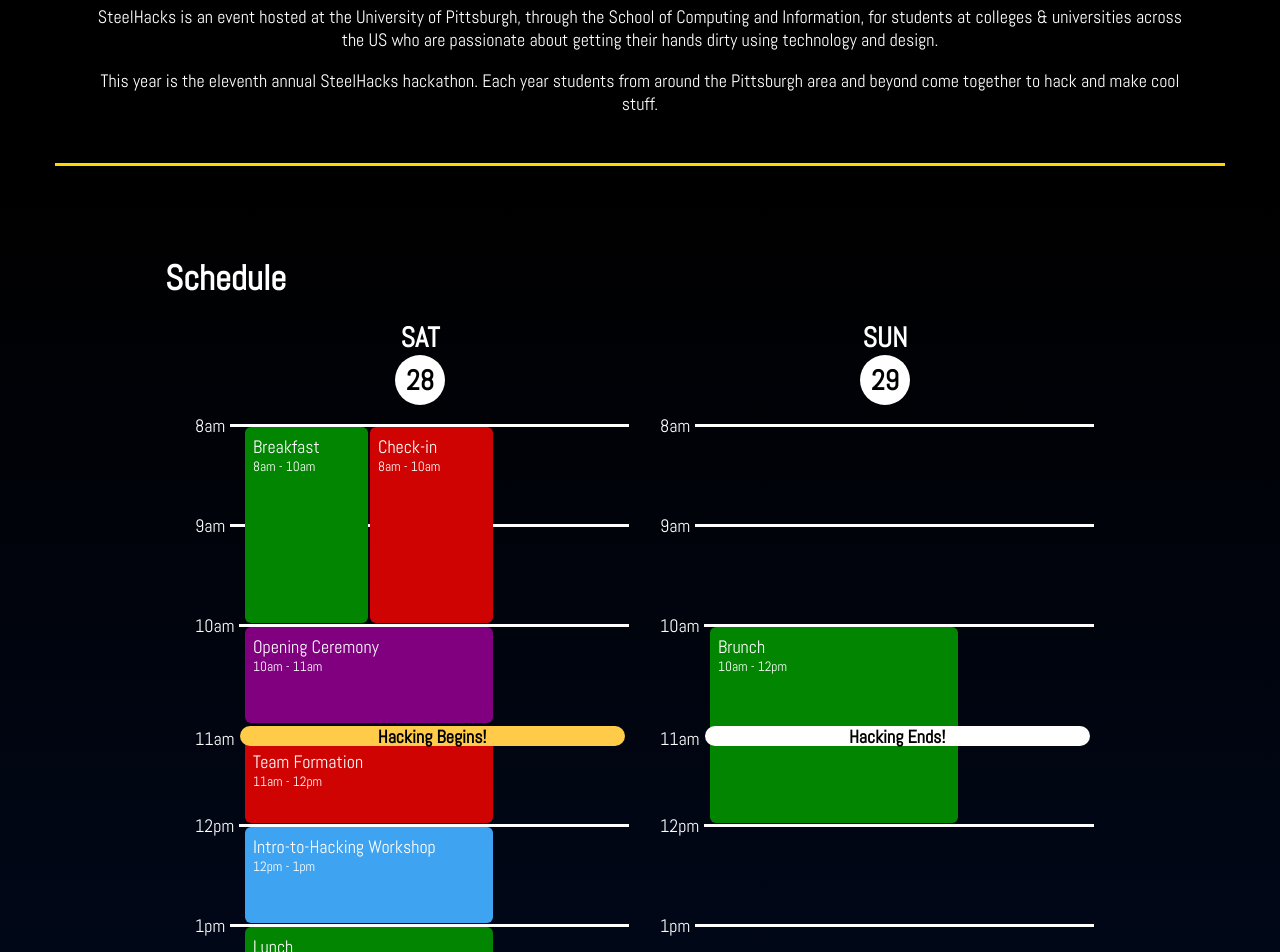
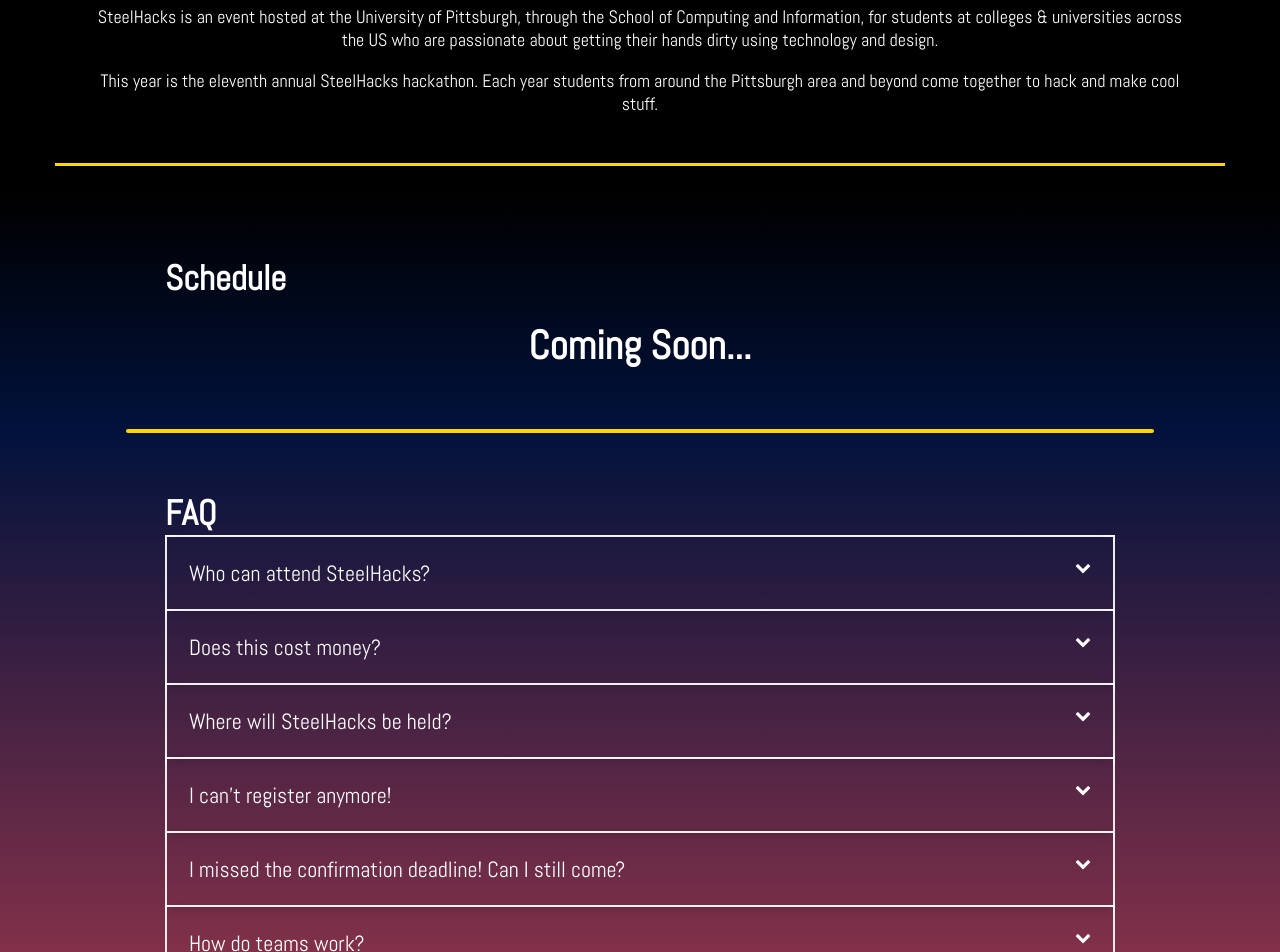
Before and after one commit to SteelHeads/steelhacks.com, a Jekyll site: the page built from index.html, in a window 1280 px wide. Shown: the part 976-1928 px from the top of the page. Built offline with Jekyll 4.4.1, drawn with Linux system fonts in a browser that asks for light colours; some of the changed text lies outside the part shown.

Commit message:
changed schedule to 'coming soon'

```diff
--- a/_sass/_page.scss
+++ b/_sass/_page.scss
@@ -569,19 +569,17 @@
 }
 
 #skyline {
-  margin-top: auto;
   position: absolute;
   bottom: 0px;
   filter: brightness(0%);
   width: 100vw;
-  z-index: 4;
+  z-index: 5;
 }
 #mountains {
-  margin-top: auto;
+  position: absolute;
   bottom: 0px;
-  position: absolute;
   width: 100vw;
-  z-index: 3;
+  z-index: 4;
   opacity: 1;
   mask-image: linear-gradient(to bottom, rgba(0, 0, 0, 0), rgba(0, 0, 0, 1));
   filter: brightness(60%);
@@ -807,7 +805,8 @@
   justify-content: center;
   height: 300px;
 }
-#sponsor-list h3 {
+#Coming-soon {
+  text-align: center;
   font-size: 40px;
   color: white;
 }
--- a/index.html
+++ b/index.html
@@ -67,7 +67,8 @@
 
         <h2 id="schedule-title">Schedule</h2>
         </div>
-        <div class='column-wrapper'>
+        <h3 id="Coming-soon">Coming Soon...</h3>
+        <!-- <div class='column-wrapper'>
 
             <div class='column'>
               <div class="date-box">
@@ -163,12 +164,12 @@
                 </div>
             </div>
             <div class="events">
-              <!-- <div class="space"></div>
+               <div class="space"></div>
                 <div class="event half-hour sponsor-event">
                   <p>PNC Interview Workshop</p>
                   <p class="event-time">2pm - 2:30pm</p>
                 </div>
-               -->
+
             </div>
           </li>
           <li class="hour">
@@ -179,10 +180,10 @@
             </div>
             <div class="events">
               <div class="space"></div>
-              <!-- <div class="event two-hours sponsor-event">
+               <div class="event two-hours sponsor-event">
                 <p>PNC Mock Interviews</p>
                 <p class="event-time">3pm - 5pm</p>
-              </div> -->
+              </div>
 
             </div>
           </li>
@@ -323,10 +324,10 @@
                   <div class="time-line">
                   </div>
               </div>
-              <!-- <div class="events">
+              <div class="events">
                 <div class="space"></div>
                 <div class="event eighty-mins important"><p>Judging Expo Round 1</p><p class="event-time">12pm - 1:20pm</p></div>
-              </div> -->
+              </div>
           </li>
           <li class="hour">
             <div class="time-box">
@@ -335,9 +336,9 @@
                 </div>
             </div>
             <div class="events">
-              <!-- <div class="space"></div>
+               <div class="space"></div>
                 <div class="event forty-mins start-forty important"><p>Judging Expo Round 2</p><p class="event-time">1:40pm - 2:20pm</p></div>
-            </div> -->
+            </div>
           </li>
           <li class="hour">
             <div class="time-box">
@@ -345,10 +346,10 @@
                 <div class="time-line">
                 </div>
             </div>
-            <!-- <div class="events">
+             <div class="events">
               <div class="space"></div>
                 <div class="event seventy-mins start-fifty important"><p>Finalists Presentations and Judging</p><p class="event-time">2:50pm-4:00pm</p></div>
-            </div> -->
+            </div>
           </li>
           <li class="hour">
             <div class="time-box">
@@ -366,9 +367,9 @@
                 </div>
             </div>
             <div class="events">
-                <!-- <div class="space"></div>
+                 <div class="space"></div>
                   <div class="event ceremony start-half"><p>Awards Presentation & Closing Ceremony</p><p class="event-time">4:30pm - 5:30pm</p></div>
-               -->
+
             </div>
           </li>
           <li class="hour">
@@ -394,7 +395,7 @@
               </ul>
             </div>
 
-        </div>
+        </div> -->
 
 
       </div>
```
